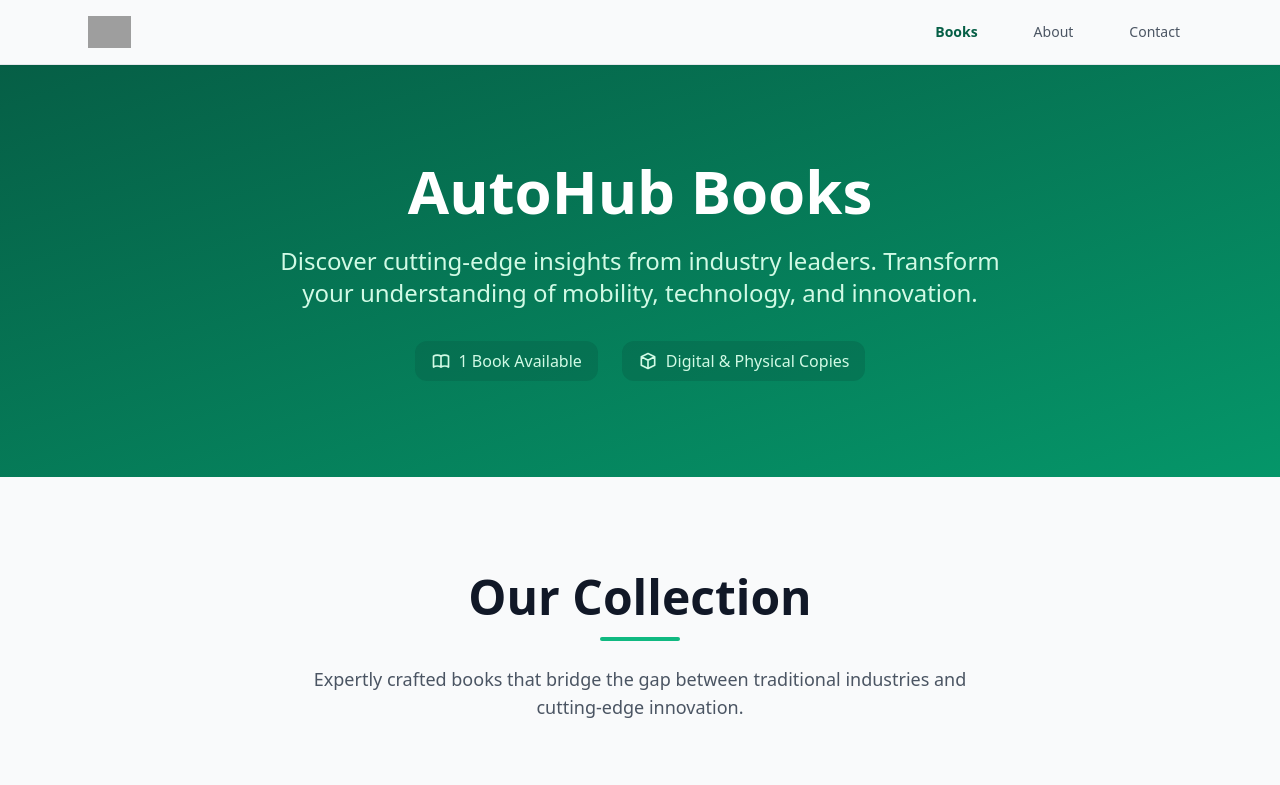
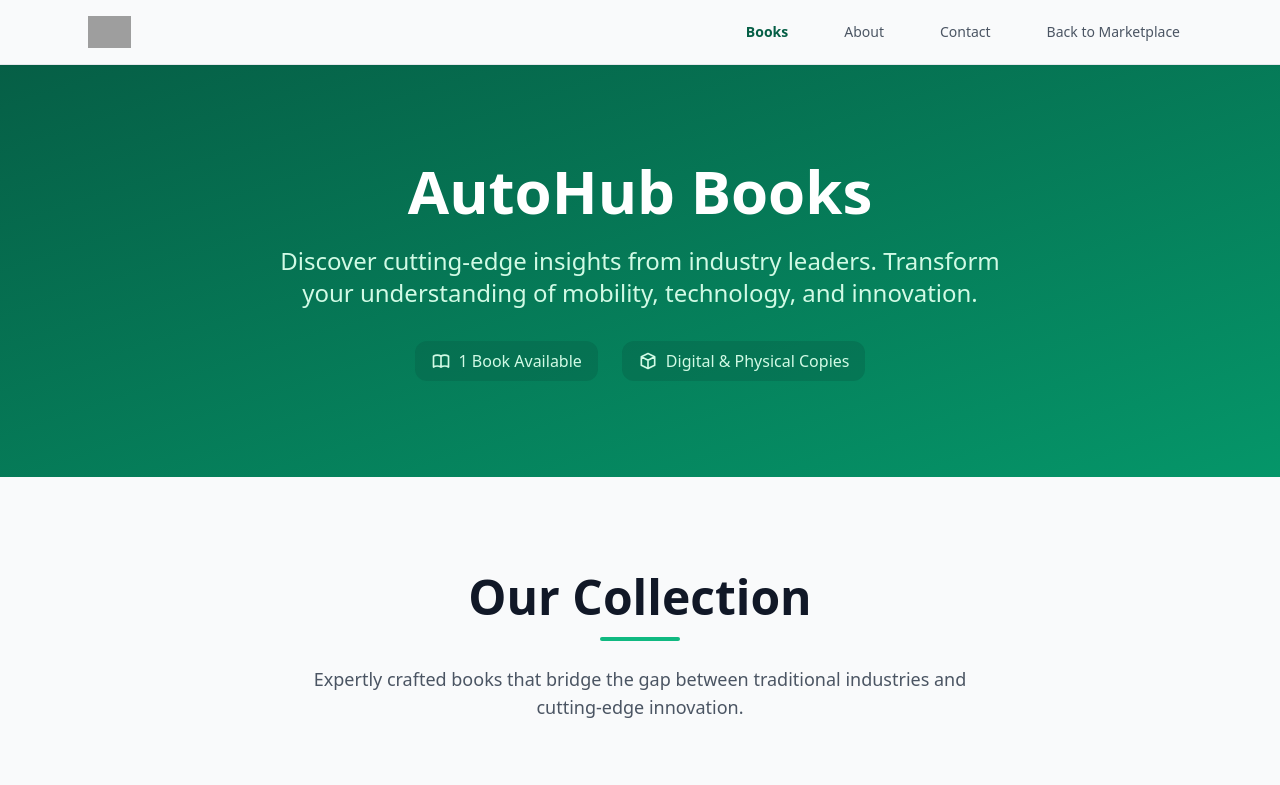
Before and after one commit to joshytheprogrammer/autohub_book_launch, a Nuxt app: page / in a window 1280 px wide. Shown: the top 785 px of the page. Built offline with nearby package versions, Linux system fonts and the light colour scheme; grey boxes are pictures that could not be loaded.

Commit message:
made minor changes

```diff
--- a/app/components/Navbar.vue
+++ b/app/components/Navbar.vue
@@ -31,6 +31,13 @@
           >
             Contact
           </NuxtLink>
+          <a
+            href="https://autohub.africa"
+            class="text-gray-600 hover:text-green-primary font-medium transition-colors text-sm focus:outline-none focus:ring-2 focus:ring-green-primary rounded-lg px-3 py-2"
+            :class="{ 'text-green-dark font-semibold': $route.path === '/contact' }"
+          >
+            Back to Marketplace
+        </a>
         </div>
 
         <!-- Mobile menu button -->
```
